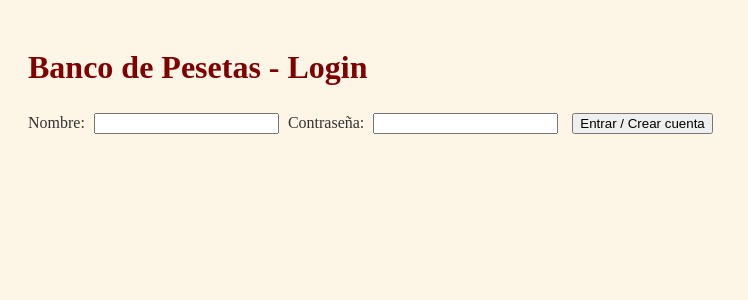
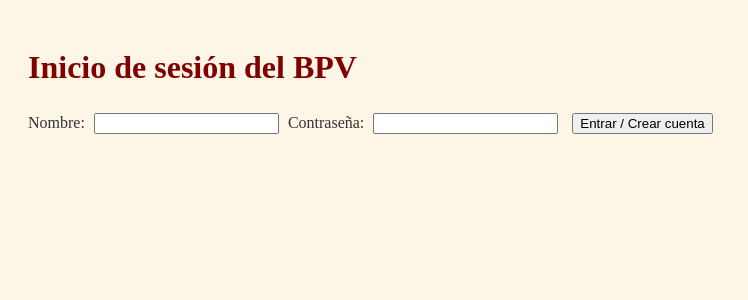
Before and after one commit to Rogamoll/BancoPesetas, a Flask app: page /login in a window 1280 px wide. Shown: the top 300 px of the page, without its empty margins (0-748 px from the left). Run offline with Flask 3, Linux system fonts and the light colour scheme.

Commit message:
Cambio de textos en la página de inicio de sesión (login.html)

```diff
--- a/templates/login.html
+++ b/templates/login.html
@@ -2,7 +2,7 @@
 <html>
 <head>
 <meta charset="UTF-8">
-<title>Login - Banco de Pesetas</title>
+<title>Banco Privado Nacional</title>
 <style>
 body { font-family: serif; background-color: #fdf5e6; color: #333; padding: 20px; }
 h1 { color: #800000; }
@@ -10,7 +10,7 @@ input, button { margin: 5px; }
 </style>
 </head>
 <body>
-<h1>Banco de Pesetas - Login</h1>
+<h1>Inicio de sesión del BPV</h1>
 <form action="/login" method="post">
     Nombre: <input type="text" name="nombre" required>
     Contraseña: <input type="password" name="password" required>
```
